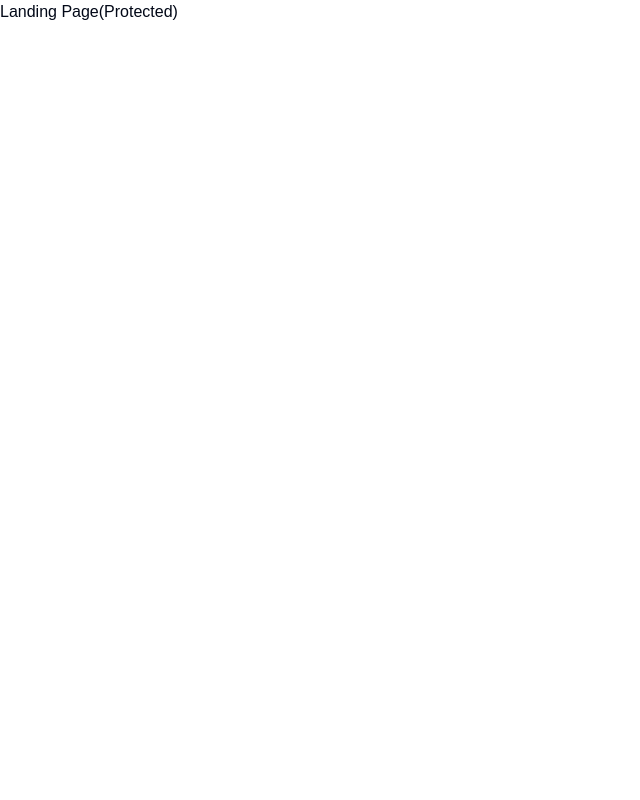
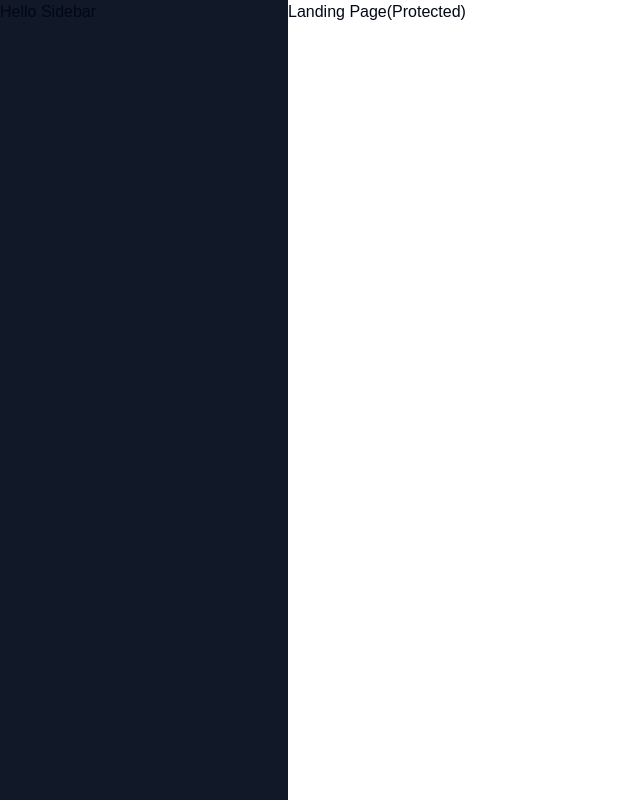
Before and after one commit to awaisnazir08/Aurios, a Next.js app: page /dashboard in a window 1280 px wide. Shown: the whole page, without its empty margins (0-640 px from the left). Built offline with nearby package versions, Linux system fonts and the light colour scheme.

Commit message:
fix the clerk authentication by following the documentation

```diff
--- /dev/null
+++ b/app/(auth)/layout.tsx
@@ -0,0 +1,13 @@
+const AuthLayout = ({
+    children
+}: {
+    children: React.ReactNode;
+}) => {
+    return (
+        <div className="flex items-center justify-center h-full">
+            {children}
+        </div>
+    );
+}
+
+export default AuthLayout;
--- a/app/(dashboard)/(routes)/dashboard/page.tsx
+++ b/app/(dashboard)/(routes)/dashboard/page.tsx
@@ -1,10 +1,11 @@
-import { Button } from "@/components/ui/button";
+import { UserButton } from "@clerk/nextjs";
 
 const DashboardPage = () => {
     return (
         <>
             <div>
-                Landing Page(Protected)
+                <p>Landing Page(Protected)</p>
+                <UserButton />
             </div>
         </>
     )
--- /dev/null
+++ b/app/(dashboard)/layout.tsx
@@ -0,0 +1,23 @@
+const DashboardLayout = ({
+    children
+}: {
+        children: React.ReactNode;
+    }) => {
+    return (
+        <div className="h-full relative ">
+            <div className="hidden h-full md:flex md:w-72 md:flex-col md:fixed md:inset-y-0 z-[80] bg-gray-900">
+                <div className="">
+                    Hello Sidebar
+                </div>
+
+            </div>
+            <main className="md:pl-72">
+                {/* <Navbar /> */}
+             {children}
+            </main>
+
+        </div>
+    );
+}
+
+export default DashboardLayout;
--- a/app/(landing)/page.tsx
+++ b/app/(landing)/page.tsx
@@ -1,7 +1,22 @@
+import { Button } from "@/components/ui/button";
+import Link from "next/link";
+
 const LandingPage = () => {
     return (
         <div>
             Landing Page(Unprotected)
+            <div>
+                <Link href='/sign-in'>
+                    <Button>
+                        Login
+                    </Button>
+                </Link>
+                <Link href='/sign-up'>
+                    <Button>
+                        Register
+                    </Button>
+                </Link>
+            </div>
         </div>
     );
 }
--- a/app/layout.tsx
+++ b/app/layout.tsx
@@ -25,7 +25,7 @@ export default function RootLayout({
   children: React.ReactNode;
 }>) {
   return (
-    <ClerkProvider>
+    <ClerkProvider afterSignOutUrl={'/'}>
       <html lang="en">
         <body
           className={`${geistSans.variable} ${geistMono.variable} antialiased`}
--- a/middleware.ts
+++ b/middleware.ts
@@ -1,6 +1,6 @@
 import { clerkMiddleware, createRouteMatcher } from '@clerk/nextjs/server'
 
-const isProtectedRoute = createRouteMatcher(['/dashboard(.*)', '/forum(.*)'])
+const isProtectedRoute = createRouteMatcher(['/dashboard(.*)'])
 
 export default clerkMiddleware((auth, req) => {
     if (isProtectedRoute(req)) auth().protect()
```
